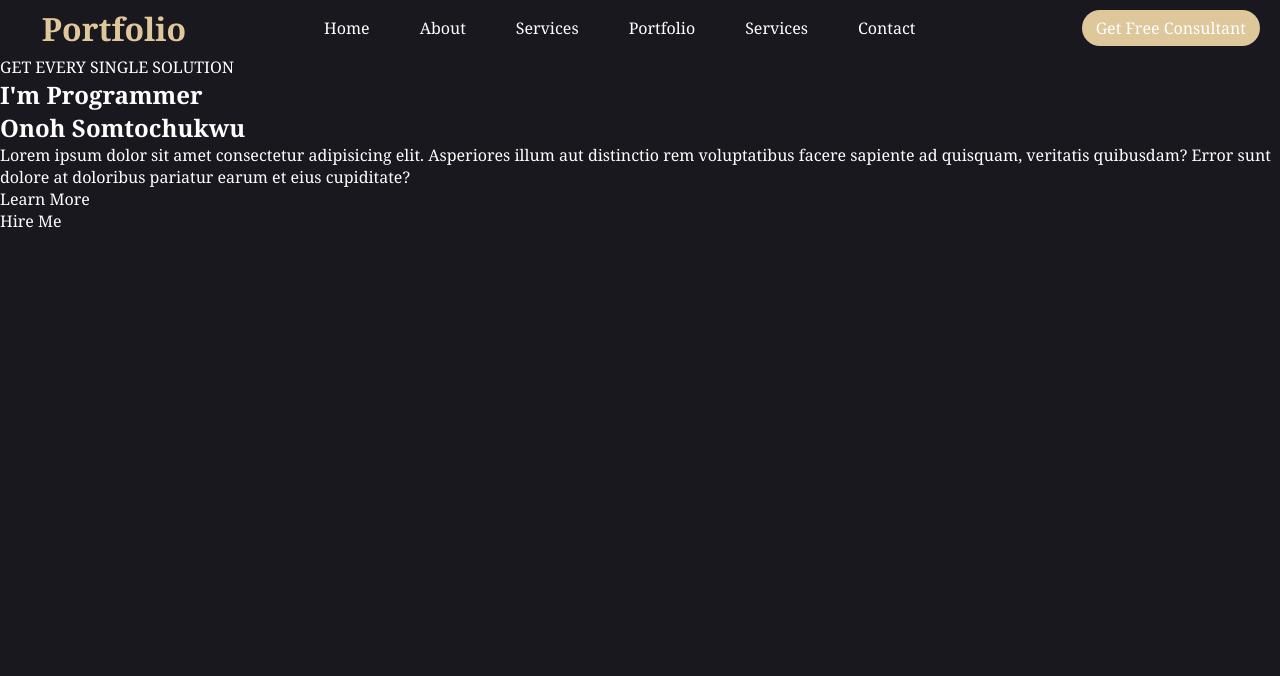
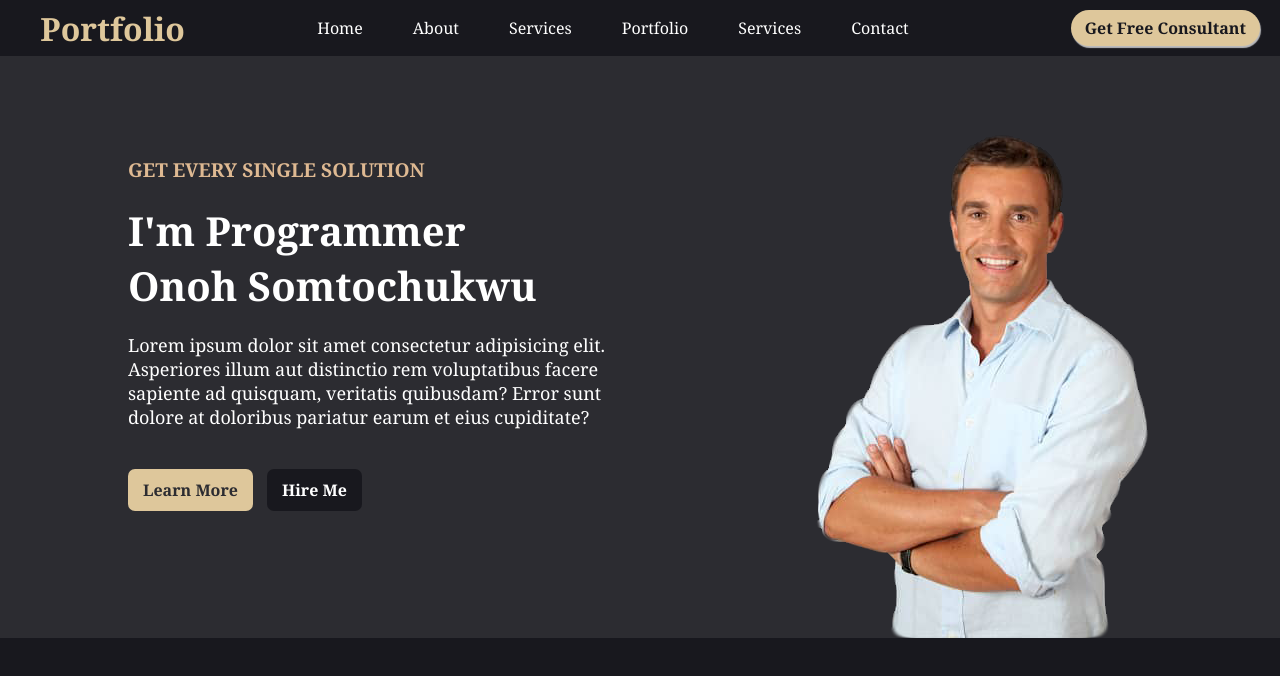
Before and after one commit to Hack-Light/personalPortfolioChallenge, a plain HTML site: page index.html in a window 1280 px wide. Drawn offline with Linux system fonts and the light colour scheme.

Commit message:
Have the desktop veiw of the webpage ready.

```diff
--- a/index.html
+++ b/index.html
@@ -21,21 +21,26 @@
     </nav>
 
     <main>
-      <div>
-        <p>GET EVERY SINGLE SOLUTION</p>
-        <h2>
+      <div class="container">
+        <div class="sub-container">
+          <p class="intro-text">GET EVERY SINGLE SOLUTION</p>
+          <h2 class="header">
             I'm Programmer <br />
             Onoh Somtochukwu
           </h2>
-        <p>
+          <p class="body-text">
             Lorem ipsum dolor sit amet consectetur adipisicing elit. Asperiores
             illum aut distinctio rem voluptatibus facere sapiente ad quisquam,
-          veritatis quibusdam? Error sunt dolore at doloribus pariatur earum et
-          eius cupiditate?
+            veritatis quibusdam? Error sunt dolore at doloribus pariatur earum
+            et eius cupiditate?
           </p>
+          <div class="btn-container">
+            <span class="btn btn-primary">Learn More</span>
+            <span class="btn btn-hire">Hire Me</span>
+          </div>
+        </div>
 
-        <p class="btn btn-primary">Learn More</p>
-        <p class="btn btn-primary">Hire Me</p>
+        <img src="./Image/pix.png" class="main-img" alt="man picture" />
       </div>
     </main>
   </body>
--- a/main.css
+++ b/main.css
@@ -37,6 +37,7 @@ nav {
   color: #dec79b;
   font-size: 2em;
   grid-area: logo;
+  align-self: center;
 }
 
 ul {
@@ -57,12 +58,83 @@ ul:hover {
 }
 
 .btn-header {
+  color: #18181e;
+  font-weight: bold;
   background-color: #dec79b;
   margin-left: 50px;
   margin-right: 20px;
   padding: 7px 14px;
   border-radius: 25px;
   grid-area: btn-header;
+  box-shadow: 1px 2px 1px rgba(255, 255, 255, 0.7);
+}
+
+.btn-header:hover {
+  cursor: pointer;
 }
 
 /* header end */
+
+/* main begin */
+
+main {
+  background-color: #2c2c31;
+  width: 100%;
+}
+
+.container {
+  width: 80%;
+  /* height: 90vh; */
+  margin: 0 auto;
+  padding-top: 70px;
+  display: grid;
+  grid-template-columns: repeat(2, 1fr);
+  justify-content: space-between;
+}
+
+.sub-container {
+  margin-top: 30px;
+  width: 100%;
+}
+
+.main-img {
+  justify-self: end;
+}
+
+.intro-text {
+  color: #deb992;
+  font-weight: bold;
+  font-size: 1.2em;
+  margin-bottom: 20px;
+}
+
+h2.header {
+  font-size: 2.5em;
+  margin-bottom: 20px;
+}
+
+.body-text {
+  font-size: 18px;
+  margin-bottom: 20px;
+}
+
+.btn-container {
+  margin-top: 50px;
+  font-weight: bold;
+}
+
+span.btn {
+  margin-top: 50px;
+  padding: 10px 15px;
+  border-radius: 7px;
+  margin-right: 10px;
+}
+
+span.btn-primary {
+  background-color: #dec79b;
+  color: #2c2c31;
+}
+
+span.btn-hire {
+  background-color: #18181e;
+}
```
Also changed, not shown: Image/Capture.PNG (added), Image/pix.png (added). Lines whose indentation alone changed are shown as unchanged.
